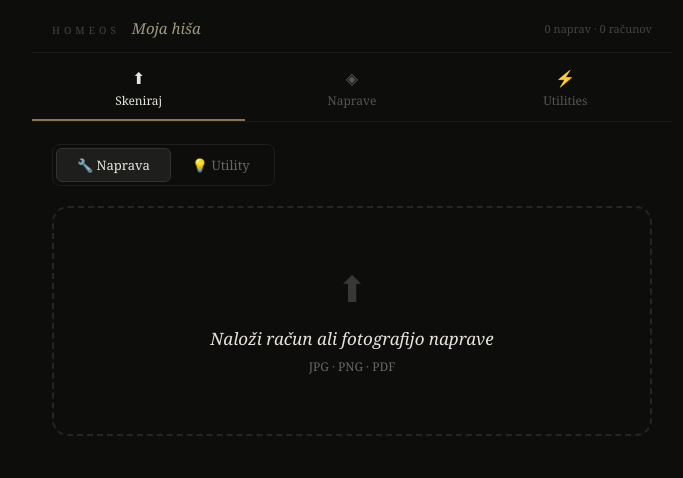
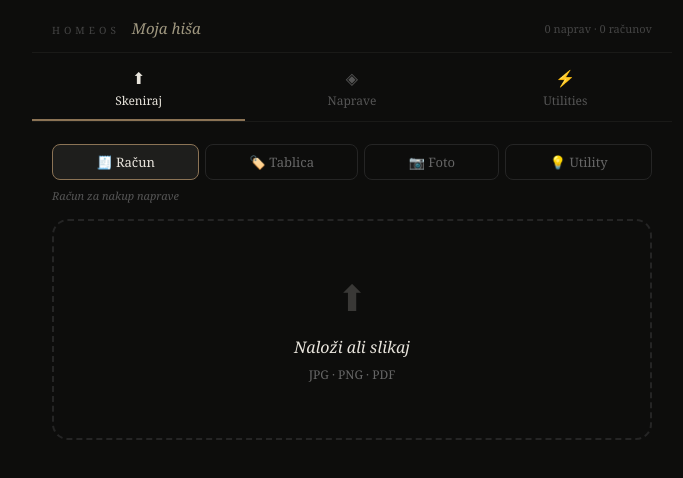
Before and after one commit to MartinPelcl/homeOS, a React (Vite) app: page / in a window 1280 px wide. Shown: the top 478 px of the page, without its empty margins (288-971 px from the left). Built offline with nearby package versions, Linux system fonts and the light colour scheme.

Commit message:
Add files via upload

```diff
--- a/src/screens/Scanner.jsx
+++ b/src/screens/Scanner.jsx
@@ -8,19 +8,31 @@ async function extractData(file, mode) {
     ? { type: "document", source: { type: "base64", media_type: "application/pdf", data: base64 } }
     : { type: "image",    source: { type: "base64", media_type: file.type, data: base64 } };
 
-  const assetPrompt = `Analiziraj to sliko ali dokument. Vrni IZKLJUČNO veljaven JSON brez markdown ali besedila:
-{"name":"kratko ime naprave","brand":"znamka ali null","model":"model ali null","category":"ena od: Ogrevanje & Hlajenje|Kuhinja|Kopalnica|Streha & Fasada|Vrt & Zunanjost|Varnost|Elektrika|Vodovodna napeljava|Ostalo","purchase_date":"YYYY-MM-DD ali null","price":"število ali null","supplier":"prodajalec ali null","warranty_years":"število ali null","warranty_expires":"YYYY-MM-DD ali null","notes":"kratka opomba ali null","confidence":"high|medium|low"}`;
+  const prompts = {
+    receipt: `Analiziraj račun za nakup naprave ali opreme. Vrni IZKLJUČNO veljaven JSON brez markdown ali besedila:
+{"name":"kratko ime naprave (npr. Pralni stroj, Pe\u010dica)","brand":"znamka ali null","model":"model ali null","category":"ena od: Ogrevanje & Hlajenje|Kuhinja|Kopalnica|Streha & Fasada|Vrt & Zunanjost|Varnost|Elektrika|Vodovodna napeljava|Ostalo","purchase_date":"YYYY-MM-DD ali null","price":"\u0161tevilo ali null","supplier":"prodajalec ali null","warranty_years":"\u0161tevilo ali null","warranty_expires":"YYYY-MM-DD ali null","specs":{},"notes":"kratka opomba ali null","confidence":"high|medium|low"}`,
 
-  const utilPrompt = `Analiziraj ta račun za komunalne storitve. Vrni IZKLJUČNO veljaven JSON brez markdown ali besedila:
-{"utility_type":"elektrika|plin|voda|internet|odpadki|ostalo","provider":"ime ponudnika","amount":"število ali null","billing_period_start":"YYYY-MM-DD ali null","billing_period_end":"YYYY-MM-DD ali null","due_date":"YYYY-MM-DD ali null","consumption":"npr 234 kWh ali null","contract_expires":"YYYY-MM-DD ali null","account_number":"null ali string","notes":"null ali string","confidence":"high|medium|low"}`;
+    plate: `Analiziraj tehni\u010dno tablico (etiketo) naprave. Tukaj so podatki o napravi (model, serijska \u0161tevilka, napajanje, mo\u010d, itd.).
+Vrni IZKLJUČNO veljaven JSON brez markdown ali besedila:
+{"name":"kratko ime naprave (npr. Klimatska naprava, Pe\u010dica, Toplotna \u010drpalka)","brand":"znamka","model":"model ali artikel \u0161t.","category":"ena od: Ogrevanje & Hlajenje|Kuhinja|Kopalnica|Streha & Fasada|Vrt & Zunanjost|Varnost|Elektrika|Vodovodna napeljava|Ostalo","specs":{"Serijska \u0161tevilka":"vrednost","Leto izdelave":"vrednost","Napetost":"vrednost","Mo\u010d":"vrednost"},"notes":"npr. Made in...","confidence":"high|medium|low"}
+
+V "specs" objekt VKLJU\u010cI VSA polja ki jih vidi\u0161 na tablici (serijska, leto, napetost, mo\u010d, frekvenca, hladivo/refrigerant, te\u017ca, IP koda, kapaciteta, energetski razred, itd.). Klju\u010di naj bodo v sloven\u0161\u010dini, vrednosti to\u010dno kot na tablici. Ne izpu\u0161\u010daj relevantnih podatkov.`,
+
+    photo: `Analiziraj fotografijo naprave ali opreme (brez tablice). Prepoznaj kaj je naprava in znamko \u010de je vidna.
+Vrni IZKLJUČNO veljaven JSON brez markdown ali besedila:
+{"name":"kratko ime naprave (npr. Indukcijska plo\u0161\u010da, Hladilnik, Klima)","brand":"znamka \u010de jo vidi\u0161 ali null","model":"null","category":"ena od: Ogrevanje & Hlajenje|Kuhinja|Kopalnica|Streha & Fasada|Vrt & Zunanjost|Varnost|Elektrika|Vodovodna napeljava|Ostalo","specs":{},"notes":"opi\u0161i kar vidi\u0161 (barvo, tip, posebnosti)","confidence":"high|medium|low"}`,
+
+    utility: `Analiziraj ra\u010dun za komunalne storitve. Vrni IZKLJUČNO veljaven JSON brez markdown ali besedila:
+{"utility_type":"elektrika|plin|voda|internet|odpadki|ostalo","provider":"ime ponudnika","amount":"\u0161tevilo ali null","billing_period_start":"YYYY-MM-DD ali null","billing_period_end":"YYYY-MM-DD ali null","due_date":"YYYY-MM-DD ali null","consumption":"npr 234 kWh ali null","contract_expires":"YYYY-MM-DD ali null","account_number":"null ali string","notes":"null ali string","confidence":"high|medium|low"}`,
+  };
 
   const resp = await fetch("/api/extract", {
     method: "POST",
     headers: { "Content-Type": "application/json" },
     body: JSON.stringify({
       model: "claude-sonnet-4-5",
-      max_tokens: 1000,
-      messages: [{ role: "user", content: [contentBlock, { type: "text", text: mode === "utility" ? utilPrompt : assetPrompt }] }],
+      max_tokens: 1500,
+      messages: [{ role: "user", content: [contentBlock, { type: "text", text: prompts[mode] }] }],
     }),
   });
   const data = await resp.json();
@@ -34,8 +46,79 @@ function ConfidenceBadge({ level }) {
   return <span style={{ fontSize: 10, padding: "2px 9px", borderRadius: 10, background: c+"22", color: c, border: `1px solid ${c}44` }}>{l} zanesljivost</span>;
 }
 
+function SpecsEditor({ specs, onChange }) {
+  const entries = Object.entries(specs || {});
+  const [newKey, setNewKey] = useState("");
+  const [newVal, setNewVal] = useState("");
+
+  const updateKey = (oldKey, newKey) => {
+    const next = {};
+    Object.entries(specs).forEach(([k, v]) => { next[k === oldKey ? newKey : k] = v; });
+    onChange(next);
+  };
+  const updateVal = (key, val) => onChange({ ...specs, [key]: val });
+  const removeKey = (key) => { const next = { ...specs }; delete next[key]; onChange(next); };
+  const addRow = () => { if (newKey) { onChange({ ...specs, [newKey]: newVal }); setNewKey(""); setNewVal(""); } };
+
+  return (
+    <div style={{ background: "#0d0d0c", border: "1px solid #1e1e1c", borderRadius: 8, padding: 12 }}>
+      <div style={{ fontSize: 10, letterSpacing: 2, color: "#666", textTransform: "uppercase", marginBottom: 10 }}>
+        Specifikacije ({entries.length})
+      </div>
+      <div style={{ display: "flex", flexDirection: "column", gap: 6 }}>
+        {entries.map(([k, v]) => (
+          <div key={k} style={{ display: "flex", gap: 6, alignItems: "center" }}>
+            <input value={k} onChange={e => updateKey(k, e.target.value)} style={{
+              background: "#111", border: "1px solid #252525", borderRadius: 5,
+              color: "#a09880", padding: "6px 9px", fontSize: 12, fontFamily: "inherit",
+              flex: 1, outline: "none", minWidth: 0,
+            }}/>
+            <span style={{ color: "#444" }}>:</span>
+            <input value={v} onChange={e => updateVal(k, e.target.value)} style={{
+              background: "#111", border: "1px solid #252525", borderRadius: 5,
+              color: "#e8e4dc", padding: "6px 9px", fontSize: 12, fontFamily: "inherit",
+              flex: 1.5, outline: "none", minWidth: 0,
+            }}/>
+            <button onClick={() => removeKey(k)} style={{
+              background: "none", border: "none", color: "#444",
+              cursor: "pointer", fontSize: 14, padding: "0 4px",
+            }}>×</button>
+          </div>
+        ))}
+        <div style={{ display: "flex", gap: 6, alignItems: "center", marginTop: 4 }}>
+          <input value={newKey} onChange={e => setNewKey(e.target.value)}
+            placeholder="Lastnost..." onKeyDown={e => e.key === "Enter" && addRow()} style={{
+            background: "#0a0a09", border: "1px dashed #252525", borderRadius: 5,
+            color: "#a09880", padding: "6px 9px", fontSize: 12, fontFamily: "inherit",
+            flex: 1, outline: "none", minWidth: 0,
+          }}/>
+          <span style={{ color: "#444" }}>:</span>
+          <input value={newVal} onChange={e => setNewVal(e.target.value)}
+            placeholder="Vrednost..." onKeyDown={e => e.key === "Enter" && addRow()} style={{
+            background: "#0a0a09", border: "1px dashed #252525", borderRadius: 5,
+            color: "#e8e4dc", padding: "6px 9px", fontSize: 12, fontFamily: "inherit",
+            flex: 1.5, outline: "none", minWidth: 0,
+          }}/>
+          <button onClick={addRow} style={{
+            background: "#1a1a18", border: "1px solid #333", borderRadius: 5,
+            color: "#c8b89a", cursor: "pointer", padding: "5px 10px",
+            fontSize: 12, fontFamily: "inherit",
+          }}>+</button>
+        </div>
+      </div>
+    </div>
+  );
+}
+
+const MODES = [
+  { id: "receipt",  label: "🧾 Račun",     hint: "Račun za nakup naprave" },
+  { id: "plate",    label: "🏷️ Tablica",   hint: "Tehnična etiketa na napravi" },
+  { id: "photo",    label: "📷 Foto",      hint: "Samo fotografija naprave" },
+  { id: "utility",  label: "💡 Utility",   hint: "Račun za komunalne storitve" },
+];
+
 export default function ScannerScreen({ onSaved }) {
-  const [mode, setMode]           = useState("asset");
+  const [mode, setMode]           = useState("receipt");
   const [phase, setPhase]         = useState("upload");
   const [dragOver, setDragOver]   = useState(false);
   const [preview, setPreview]     = useState(null);
@@ -43,6 +126,11 @@ export default function ScannerScreen({ onSaved }) {
   const [error, setError]         = useState(null);
   const [lastSaved, setLastSaved] = useState(null);
   const fileRef = useRef();
+
+  const isUtility = mode === "utility";
+  const isAsset   = !isUtility;
+  const utype = UTILITY_TYPES.find(u => u.id === extracted?.utility_type) || UTILITY_TYPES[5];
+  const canSave = isUtility ? !!extracted?.provider : !!extracted?.name;
 
   const handleFile = useCallback(async (f) => {
     if (!f) return;
@@ -65,7 +153,7 @@ export default function ScannerScreen({ onSaved }) {
   }, [handleFile]);
 
   const handleSave = () => {
-    if (mode === "utility") store.saveUtil(extracted);
+    if (isUtility) store.saveUtil(extracted);
     else store.saveAsset(extracted);
     setLastSaved(extracted);
     onSaved();
@@ -73,21 +161,26 @@ export default function ScannerScreen({ onSaved }) {
   };
 
   const reset = () => { setPhase("upload"); setPreview(null); setExtracted(null); setError(null); };
-  const utype = UTILITY_TYPES.find(u => u.id === extracted?.utility_type) || UTILITY_TYPES[5];
-  const canSave = mode === "utility" ? !!extracted?.provider : !!extracted?.name;
 
   return (
-    <div style={{ display: "flex", flexDirection: "column", gap: 20 }}>
-      <div style={{ display: "flex", background: "#0d0d0c", borderRadius: 8, padding: 3, border: "1px solid #1e1e1c", width: "fit-content" }}>
-        {[["asset","🔧 Naprava"],["utility","💡 Utility"]].map(([m,l]) => (
-          <button key={m} onClick={() => { setMode(m); reset(); }} style={{
-            background: mode === m ? "#1e1e1c" : "none",
-            border: mode === m ? "1px solid #333" : "1px solid transparent",
-            borderRadius: 6, color: mode === m ? "#e8e4dc" : "#666",
-            padding: "7px 20px", fontSize: 13, cursor: "pointer",
-            fontFamily: "inherit", transition: "all 0.15s",
-          }}>{l}</button>
+    <div style={{ display: "flex", flexDirection: "column", gap: 16 }}>
+      {/* Mode toggle */}
+      <div style={{ display: "flex", flexDirection: "column", gap: 8 }}>
+        <div style={{ display: "flex", gap: 6, flexWrap: "wrap" }}>
+          {MODES.map(m => (
+            <button key={m.id} onClick={() => { setMode(m.id); reset(); }} style={{
+              background: mode === m.id ? "#1e1e1c" : "transparent",
+              border: mode === m.id ? "1px solid #8B7355" : "1px solid #252525",
+              borderRadius: 8, color: mode === m.id ? "#e8e4dc" : "#666",
+              padding: "8px 14px", fontSize: 13, cursor: "pointer",
+              fontFamily: "inherit", transition: "all 0.15s", flex: "1 0 auto",
+              minWidth: 100,
+            }}>{m.label}</button>
           ))}
+        </div>
+        <div style={{ fontSize: 11, color: "#555", fontStyle: "italic" }}>
+          {MODES.find(m => m.id === mode)?.hint}
+        </div>
       </div>
 
       {phase === "upload" && (
@@ -98,7 +191,7 @@ export default function ScannerScreen({ onSaved }) {
           onClick={() => fileRef.current.click()}
           style={{
             border: `2px dashed ${dragOver ? "#8B7355" : "#252525"}`,
-            borderRadius: 16, padding: "56px 32px", textAlign: "center",
+            borderRadius: 16, padding: "52px 28px", textAlign: "center",
             cursor: "pointer", background: dragOver ? "#0f0d08" : "transparent",
             display: "flex", flexDirection: "column", alignItems: "center", gap: 14,
             transition: "all 0.2s",
@@ -106,8 +199,8 @@ export default function ScannerScreen({ onSaved }) {
         >
           <div style={{ fontSize: 36, opacity: 0.2 }}>⬆</div>
           <div>
-            <div style={{ fontSize: 17, fontStyle: "italic", marginBottom: 6 }}>
-              {mode === "utility" ? "Naloži račun za komunalne storitve" : "Naloži račun ali fotografijo naprave"}
+            <div style={{ fontSize: 16, fontStyle: "italic", marginBottom: 6 }}>
+              Naloži ali slikaj
             </div>
             <div style={{ fontSize: 12, color: "#666", lineHeight: 1.8 }}>JPG · PNG · PDF</div>
           </div>
@@ -120,28 +213,26 @@ export default function ScannerScreen({ onSaved }) {
           {preview && <img src={preview} alt="" style={{ maxHeight: 150, borderRadius: 8, border: "1px solid #252525", opacity: 0.5, filter: "grayscale(30%)" }} />}
           <Spinner />
           <div style={{ fontSize: 15, fontStyle: "italic", color: "#a09880", textAlign: "center" }}>
-            AI bere dokument…<br />
-            <span style={{ fontSize: 12, color: "#555" }}>
-              {mode === "utility" ? "Ekstrakcija: ponudnik, znesek, datum poteka..." : "Ekstrakcija: naprava, garancija, cena..."}
-            </span>
+            AI bere…<br />
+            <span style={{ fontSize: 12, color: "#555" }}>{MODES.find(m => m.id === mode)?.hint}</span>
           </div>
         </div>
       )}
 
       {phase === "confirm" && extracted && (
-        <div style={{ display: "flex", flexDirection: "column", gap: 16 }}>
+        <div style={{ display: "flex", flexDirection: "column", gap: 14 }}>
           <div style={{ display: "flex", gap: 12, alignItems: "flex-start" }}>
             {preview && <img src={preview} alt="" style={{ width: 68, height: 68, objectFit: "cover", borderRadius: 8, border: "1px solid #252525", flexShrink: 0 }} />}
             <div>
               <div style={{ fontSize: 15, fontStyle: "italic", marginBottom: 6 }}>
-                {mode === "utility" ? `${utype.icon} ${utype.label} račun` : "Potrdi podatke"}
+                {isUtility ? `${utype.icon} ${utype.label} račun` : "Potrdi podatke"}
               </div>
               <ConfidenceBadge level={extracted.confidence} />
             </div>
           </div>
 
-          <div style={{ display: "grid", gridTemplateColumns: "1fr 1fr", gap: 12 }}>
-            {mode === "utility" ? <>
+          {isUtility ? (
+            <div style={{ display: "grid", gridTemplateColumns: "1fr 1fr", gap: 10 }}>
               <Input label="Tip" value={extracted.utility_type} onChange={v => setExtracted({ ...extracted, utility_type: v })} options={UTILITY_TYPES} />
               <Input label="Ponudnik *" value={extracted.provider} onChange={v => setExtracted({ ...extracted, provider: v })} />
               <Input label="Znesek (€)" value={extracted.amount} onChange={v => setExtracted({ ...extracted, amount: v })} type="number" />
@@ -150,11 +241,15 @@ export default function ScannerScreen({ onSaved }) {
               <Input label="Obdobje do" value={extracted.billing_period_end} onChange={v => setExtracted({ ...extracted, billing_period_end: v })} type="date" />
               <Input label="Poraba" value={extracted.consumption} onChange={v => setExtracted({ ...extracted, consumption: v })} />
               <Input label="Pogodba poteče" value={extracted.contract_expires} onChange={v => setExtracted({ ...extracted, contract_expires: v })} type="date" />
-            </> : <>
+            </div>
+          ) : (
+            <>
+              <div style={{ display: "grid", gridTemplateColumns: "1fr 1fr", gap: 10 }}>
                 <Input label="Ime naprave *" value={extracted.name} onChange={v => setExtracted({ ...extracted, name: v })} />
                 <Input label="Kategorija" value={extracted.category} onChange={v => setExtracted({ ...extracted, category: v })} options={ASSET_CATEGORIES} />
                 <Input label="Znamka" value={extracted.brand} onChange={v => setExtracted({ ...extracted, brand: v })} />
                 <Input label="Model" value={extracted.model} onChange={v => setExtracted({ ...extracted, model: v })} />
+                {mode === "receipt" && <>
                   <Input label="Datum nakupa" value={extracted.purchase_date} onChange={v => setExtracted({ ...extracted, purchase_date: v })} type="date" />
                   <Input label="Cena (€)" value={extracted.price} onChange={v => setExtracted({ ...extracted, price: v })} type="number" />
                   <Input label="Dobavitelj" value={extracted.supplier} onChange={v => setExtracted({ ...extracted, supplier: v })} />
@@ -162,9 +257,20 @@ export default function ScannerScreen({ onSaved }) {
                 </>}
               </div>
 
+              <SpecsEditor
+                specs={extracted.specs || {}}
+                onChange={s => setExtracted({ ...extracted, specs: s })}
+              />
+
+              {extracted.notes && (
+                <Input label="Opomba" value={extracted.notes} onChange={v => setExtracted({ ...extracted, notes: v })} />
+              )}
+            </>
+          )}
+
           <div style={{ display: "flex", gap: 10 }}>
             <Btn onClick={handleSave} disabled={!canSave} style={{ flex: 1 }}>
-              {mode === "utility" ? "Shrani utility →" : "Shrani napravo →"}
+              {isUtility ? "Shrani utility →" : "Shrani napravo →"}
             </Btn>
             <Btn onClick={reset} variant="ghost">Prekliči</Btn>
           </div>
@@ -177,7 +283,7 @@ export default function ScannerScreen({ onSaved }) {
           <div>
             <div style={{ fontSize: 18, fontStyle: "italic", marginBottom: 6 }}>Shranjeno!</div>
             <div style={{ fontSize: 13, color: "#666" }}>
-              {mode === "utility"
+              {isUtility
                 ? `${utype.icon} ${lastSaved?.provider || utype.label} dodan`
                 : `${lastSaved?.name} dodan v inventar`}
             </div>
@@ -186,7 +292,7 @@ export default function ScannerScreen({ onSaved }) {
         </div>
       )}
 
-      <input ref={fileRef} type="file" accept="image/*,.pdf" style={{ display: "none" }} onChange={e => handleFile(e.target.files[0])} />
+      <input ref={fileRef} type="file" accept="image/*,.pdf" capture="environment" style={{ display: "none" }} onChange={e => handleFile(e.target.files[0])} />
     </div>
   );
 }
```
Lines whose indentation alone changed are shown as unchanged.
